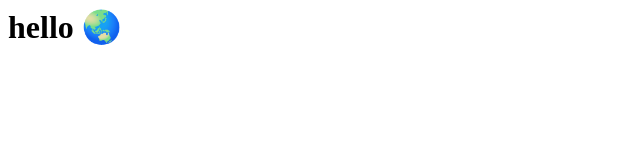
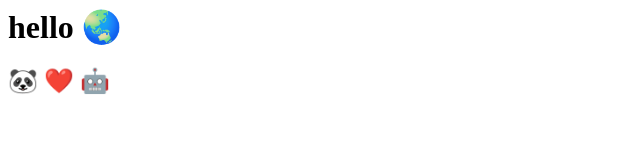
Before and after one commit to wey-yu/nostromo, a website: page public/index.html in a window 1280 px wide. Shown: the whole page, without its empty margins (0-640 px from the left). Drawn offline with Linux system fonts and the light colour scheme.

Commit message:
add some emojiis

```diff
--- a/public/index.html
+++ b/public/index.html
@@ -1,3 +1,6 @@
 <h1>
   hello 🌏
 </h1>
+<h2>
+  🐼 ❤️ 🤖
+</h2>
```
